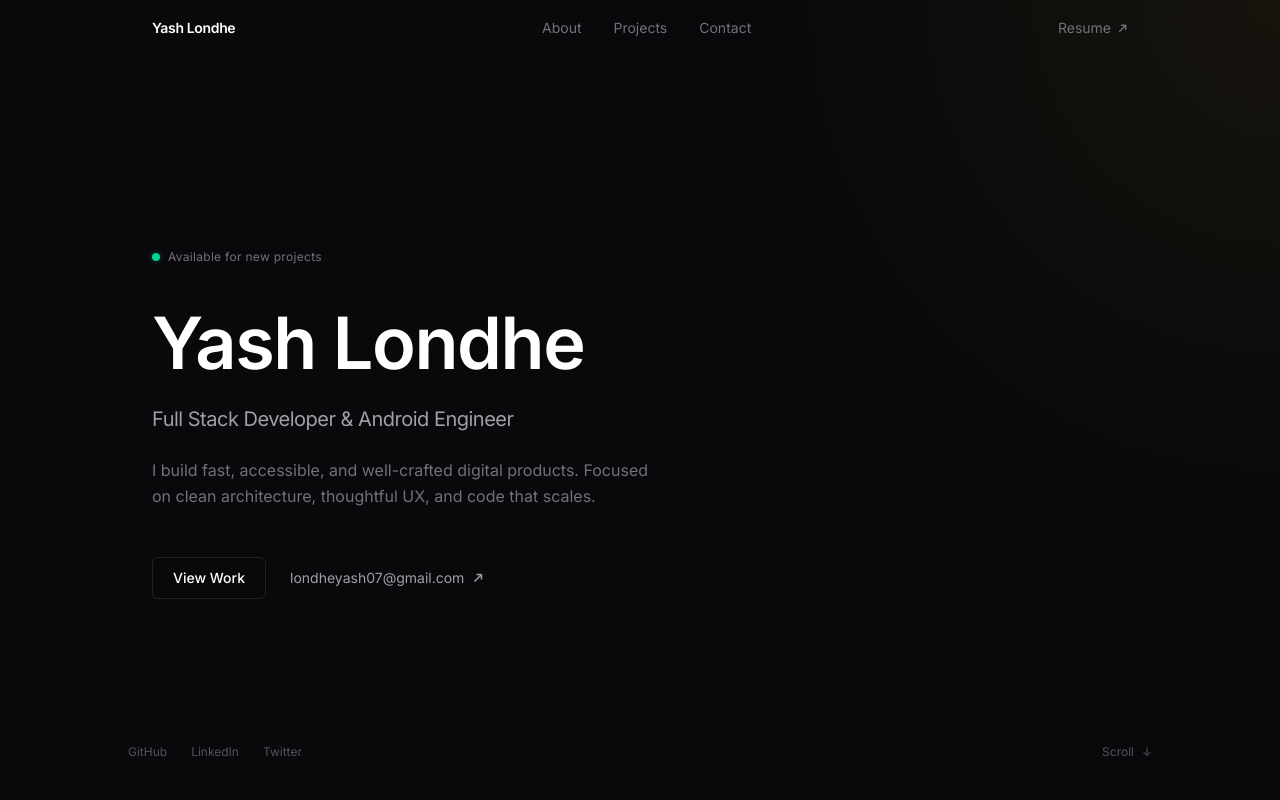
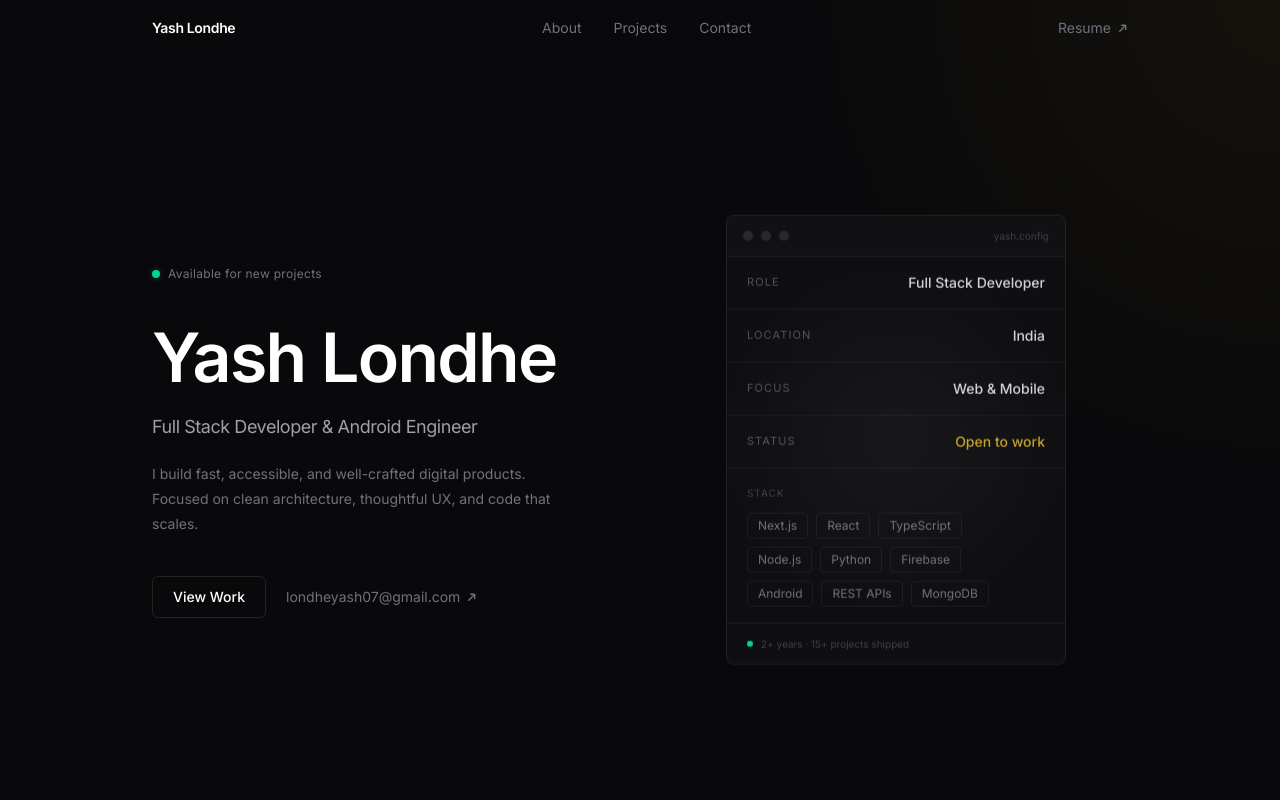
Before and after one commit to YASH-810/Portfolio, a Next.js app: page / in a window 1280 px wide. Shown: the top 800 px of the page. Built offline with nearby package versions, Linux system fonts and the light colour scheme.

Commit message:
feat : improved ui of homepage

```diff
--- a/src/components/HeroSection.jsx
+++ b/src/components/HeroSection.jsx
@@ -1,5 +1,6 @@
 "use client";
-import { motion } from "framer-motion";
+import { useRef } from "react";
+import { motion, useMotionValue, useSpring, useTransform } from "framer-motion";
 
 const ease = [0.22, 1, 0.36, 1];
 
@@ -7,13 +8,13 @@ const stagger = {
   hidden: { opacity: 0 },
   visible: {
     opacity: 1,
-    transition: { staggerChildren: 0.1, delayChildren: 0.15 },
+    transition: { staggerChildren: 0.09, delayChildren: 0.1 },
   },
 };
 
 const fadeUp = {
-  hidden: { opacity: 0, y: 18 },
-  visible: { opacity: 1, y: 0, transition: { duration: 0.65, ease } },
+  hidden: { opacity: 0, y: 16 },
+  visible: { opacity: 1, y: 0, transition: { duration: 0.6, ease } },
 };
 
 const socials = [
@@ -22,33 +23,201 @@ const socials = [
   { label: "Twitter",  href: "https://x.com/yourusername" },
 ];
 
+const infoRows = [
+  { key: "Role",     val: "Full Stack Developer" },
+  { key: "Location", val: "India" },
+  { key: "Focus",    val: "Web & Mobile" },
+  { key: "Status",   val: "Open to work", accent: true },
+];
+
+const stack = [
+  ["Next.js", "React", "TypeScript"],
+  ["Node.js", "Python", "Firebase"],
+  ["Android", "REST APIs", "MongoDB"],
+];
+
+// ── Tilt + Float card ──────────────────────────────────────────────────────
+function TiltCard() {
+  const ref = useRef(null);
+
+  // Raw motion values for tilt
+  const rawX = useMotionValue(0);
+  const rawY = useMotionValue(0);
+
+  // Spring-damped tilt for smooth feel
+  const rotateX = useSpring(useTransform(rawY, [-0.5, 0.5], [7, -7]), {
+    stiffness: 160,
+    damping: 22,
+  });
+  const rotateY = useSpring(useTransform(rawX, [-0.5, 0.5], [-7, 7]), {
+    stiffness: 160,
+    damping: 22,
+  });
+
+  // Subtle glare position
+  const glareX = useTransform(rawX, [-0.5, 0.5], ["15%", "85%"]);
+  const glareY = useTransform(rawY, [-0.5, 0.5], ["15%", "85%"]);
+
+  const handleMouseMove = (e) => {
+    const el = ref.current;
+    if (!el) return;
+    const rect = el.getBoundingClientRect();
+    // Normalize to [-0.5, 0.5]
+    rawX.set((e.clientX - rect.left) / rect.width - 0.5);
+    rawY.set((e.clientY - rect.top) / rect.height - 0.5);
+  };
+
+  const handleMouseLeave = () => {
+    rawX.set(0);
+    rawY.set(0);
+  };
+
+  return (
+    <div className="hidden lg:flex items-center justify-center">
+      {/* Float wrapper */}
+      <motion.div
+        initial={{ opacity: 0, y: 24 }}
+        animate={{
+          opacity: 1,
+          y: [0, -10, 0],
+        }}
+        transition={{
+          opacity: { duration: 0.7, delay: 0.4, ease },
+          y: {
+            delay: 1.2,
+            duration: 4.5,
+            repeat: Infinity,
+            ease: "easeInOut",
+          },
+        }}
+        style={{ perspective: 900 }}
+      >
+        {/* Tilt wrapper */}
+        <motion.div
+          ref={ref}
+          onMouseMove={handleMouseMove}
+          onMouseLeave={handleMouseLeave}
+          style={{
+            rotateX,
+            rotateY,
+            transformStyle: "preserve-3d",
+          }}
+          className="relative"
+        >
+          {/* Subtle drop-shadow that shifts with tilt */}
+          <motion.div
+            style={{
+              rotateX,
+              rotateY,
+            }}
+            className="absolute inset-0 rounded-lg"
+            aria-hidden
+          />
+
+          {/* Card */}
+          <div className="border border-white/[0.08] rounded-lg overflow-hidden bg-[#0f0f12] relative w-[340px]">
+
+            {/* Glare overlay */}
+            <motion.div
+              style={{
+                background: useTransform(
+                  [glareX, glareY],
+                  ([x, y]) =>
+                    `radial-gradient(circle at ${x} ${y}, rgba(255,255,255,0.04) 0%, transparent 65%)`
+                ),
+              }}
+              className="absolute inset-0 pointer-events-none z-10 rounded-lg"
+            />
+
+            {/* Panel header */}
+            <div className="flex items-center gap-2 px-4 py-3 border-b border-white/[0.06] bg-[#111114]">
+              <span className="w-2.5 h-2.5 rounded-full bg-white/10" />
+              <span className="w-2.5 h-2.5 rounded-full bg-white/10" />
+              <span className="w-2.5 h-2.5 rounded-full bg-white/10" />
+              <span className="ml-auto font-mono text-[10px] text-zinc-700 select-none">
+                yash.config
+              </span>
+            </div>
+
+            {/* Info rows */}
+            <div className="divide-y divide-white/[0.05]">
+              {infoRows.map((row) => (
+                <div
+                  key={row.key}
+                  className="flex items-center justify-between px-5 py-4"
+                >
+                  <span className="font-mono text-[11px] text-zinc-600 uppercase tracking-[0.1em]">
+                    {row.key}
+                  </span>
+                  <span
+                    className={`text-sm font-medium ${
+                      row.accent ? "text-[#c9a227]" : "text-zinc-300"
+                    }`}
+                  >
+                    {row.val}
+                  </span>
+                </div>
+              ))}
+            </div>
+
+            {/* Stack block */}
+            <div className="border-t border-white/[0.06] px-5 py-4">
+              <p className="font-mono text-[10px] text-zinc-700 uppercase tracking-[0.1em] mb-3">
+                Stack
+              </p>
+              <div className="flex flex-col gap-2">
+                {stack.map((row, ri) => (
+                  <div key={ri} className="flex items-center gap-2">
+                    {row.map((tech) => (
+                      <span
+                        key={tech}
+                        className="text-xs text-zinc-500 border border-white/[0.06] px-2.5 py-1 rounded"
+                      >
+                        {tech}
+                      </span>
+                    ))}
+                  </div>
+                ))}
+              </div>
+            </div>
+
+            {/* Footer */}
+            <div className="border-t border-white/[0.06] px-5 py-3 flex items-center gap-2">
+              <span className="w-1.5 h-1.5 rounded-full bg-emerald-400" />
+              <span className="font-mono text-[10px] text-zinc-700">
+                2+ years · 15+ projects shipped
+              </span>
+            </div>
+          </div>
+        </motion.div>
+      </motion.div>
+    </div>
+  );
+}
+
+// ── Hero ───────────────────────────────────────────────────────────────────
 export default function Hero() {
   return (
     <section
       id="home"
       className="relative min-h-screen flex flex-col justify-center overflow-hidden"
     >
-      {/* Subtle top-right glow — restrained, single */}
+      {/* Single restrained glow */}
       <div
-        className="pointer-events-none absolute right-0 top-0 h-[520px] w-[520px] opacity-[0.07]"
-        style={{
-          background:
-            "radial-gradient(circle at top right, #c9a227, transparent 70%)",
-        }}
+        className="pointer-events-none absolute right-0 top-0 h-[500px] w-[500px] opacity-[0.06]"
+        style={{ background: "radial-gradient(circle at top right, #c9a227, transparent 70%)" }}
       />
 
-      {/* Content */}
-      <div className="max-w-5xl mx-auto px-6 w-full pt-32 pb-20">
-        <motion.div
-          variants={stagger}
-          initial="hidden"
-          animate="visible"
-          className="max-w-2xl"
-        >
-          {/* Status */}
+      <div className="max-w-5xl mx-auto px-6 w-full pt-28 pb-20">
+        {/* Two-column grid */}
+        <div className="grid grid-cols-1 lg:grid-cols-2 gap-16 lg:gap-12 items-center min-h-[calc(100vh-140px)]">
+
+          {/* ── LEFT: text ───────────────────────────── */}
+          <motion.div variants={stagger} initial="hidden" animate="visible">
+
             <motion.div variants={fadeUp} className="flex items-center gap-2 mb-10">
               <span className="relative flex h-2 w-2">
-              <span className="animate-ping absolute inline-flex h-full w-full rounded-full bg-emerald-400 opacity-60" />
+                <span className="animate-ping absolute inline-flex h-full w-full rounded-full bg-emerald-400 opacity-50" />
                 <span className="relative inline-flex rounded-full h-2 w-2 bg-emerald-400" />
               </span>
               <span className="text-xs text-zinc-500 tracking-wide">
@@ -56,37 +225,29 @@ export default function Hero() {
               </span>
             </motion.div>
 
-          {/* Name */}
             <motion.h1
               variants={fadeUp}
-            className="text-5xl sm:text-6xl md:text-7xl font-semibold text-white tracking-[-0.02em] leading-[1.05] mb-6"
+              className="text-5xl sm:text-6xl md:text-[4.25rem] font-semibold text-white tracking-[-0.025em] leading-[1.05] mb-5"
             >
               Yash Londhe
             </motion.h1>
 
-          {/* Role line */}
             <motion.p
               variants={fadeUp}
-            className="text-lg md:text-xl text-zinc-400 font-normal mb-6 tracking-tight"
+              className="text-lg text-zinc-400 font-normal mb-5 tracking-tight"
             >
               Full Stack Developer &amp; Android Engineer
             </motion.p>
 
-          {/* Bio */}
             <motion.p
               variants={fadeUp}
-            className="text-zinc-500 text-base leading-relaxed max-w-lg mb-12"
+              className="text-zinc-500 text-sm leading-[1.8] max-w-[420px] mb-10"
             >
               I build fast, accessible, and well-crafted digital products.
-            Focused on clean architecture, thoughtful UX, and code that
-            scales.
+              Focused on clean architecture, thoughtful UX, and code that scales.
             </motion.p>
 
-          {/* CTAs */}
-          <motion.div
-            variants={fadeUp}
-            className="flex flex-wrap items-center gap-6"
-          >
+            <motion.div variants={fadeUp} className="flex flex-wrap items-center gap-5">
               <a
                 href="#projects"
                 className="inline-flex items-center gap-2 text-sm font-medium text-white border border-white/10 hover:border-white/25 px-5 py-2.5 rounded-md transition-colors duration-200 hover:bg-white/[0.04]"
@@ -95,22 +256,26 @@ export default function Hero() {
               </a>
               <a
                 href="mailto:londheyash07@gmail.com"
-              className="inline-flex items-center gap-2 text-sm text-zinc-400 hover:text-[#c9a227] transition-colors duration-200"
+                className="inline-flex items-center gap-1.5 text-sm text-zinc-500 hover:text-[#c9a227] transition-colors duration-200"
               >
                 londheyash07@gmail.com
-              <svg width="12" height="12" viewBox="0 0 12 12" fill="none" stroke="currentColor" strokeWidth="1.5">
+                <svg width="11" height="11" viewBox="0 0 12 12" fill="none" stroke="currentColor" strokeWidth="1.5">
                   <path d="M2.5 9.5L9.5 2.5M9.5 2.5H4.5M9.5 2.5V7.5" />
                 </svg>
               </a>
             </motion.div>
           </motion.div>
 
+          {/* ── RIGHT: tilt + float config card ─────── */}
+          <TiltCard />
+        </div>
+
         {/* Bottom bar */}
         <motion.div
           initial={{ opacity: 0 }}
           animate={{ opacity: 1 }}
-          transition={{ delay: 1, duration: 0.8 }}
-          className="absolute bottom-10 left-6 right-6 max-w-5xl mx-auto flex items-center justify-between"
+          transition={{ delay: 1.1, duration: 0.7 }}
+          className="absolute bottom-8 left-6 right-6 max-w-5xl mx-auto flex items-center justify-between"
         >
           <div className="flex items-center gap-6">
             {socials.map((s) => (
@@ -119,7 +284,7 @@ export default function Hero() {
                 href={s.href}
                 target="_blank"
                 rel="noopener noreferrer"
-                className="text-xs text-zinc-600 hover:text-zinc-400 transition-colors duration-200"
+                className="text-xs text-zinc-700 hover:text-zinc-400 transition-colors duration-200"
               >
                 {s.label}
               </a>
@@ -128,12 +293,12 @@ export default function Hero() {
 
           <a
             href="#about"
-            className="flex items-center gap-2 text-xs text-zinc-600 hover:text-zinc-400 transition-colors duration-200"
+            className="flex items-center gap-1.5 text-xs text-zinc-700 hover:text-zinc-400 transition-colors duration-200"
           >
             Scroll
             <motion.span
               animate={{ y: [0, 4, 0] }}
-              transition={{ duration: 1.6, repeat: Infinity, ease: "easeInOut" }}
+              transition={{ duration: 1.8, repeat: Infinity, ease: "easeInOut" }}
               className="block"
             >
               ↓
```
Lines whose indentation alone changed are shown as unchanged.
